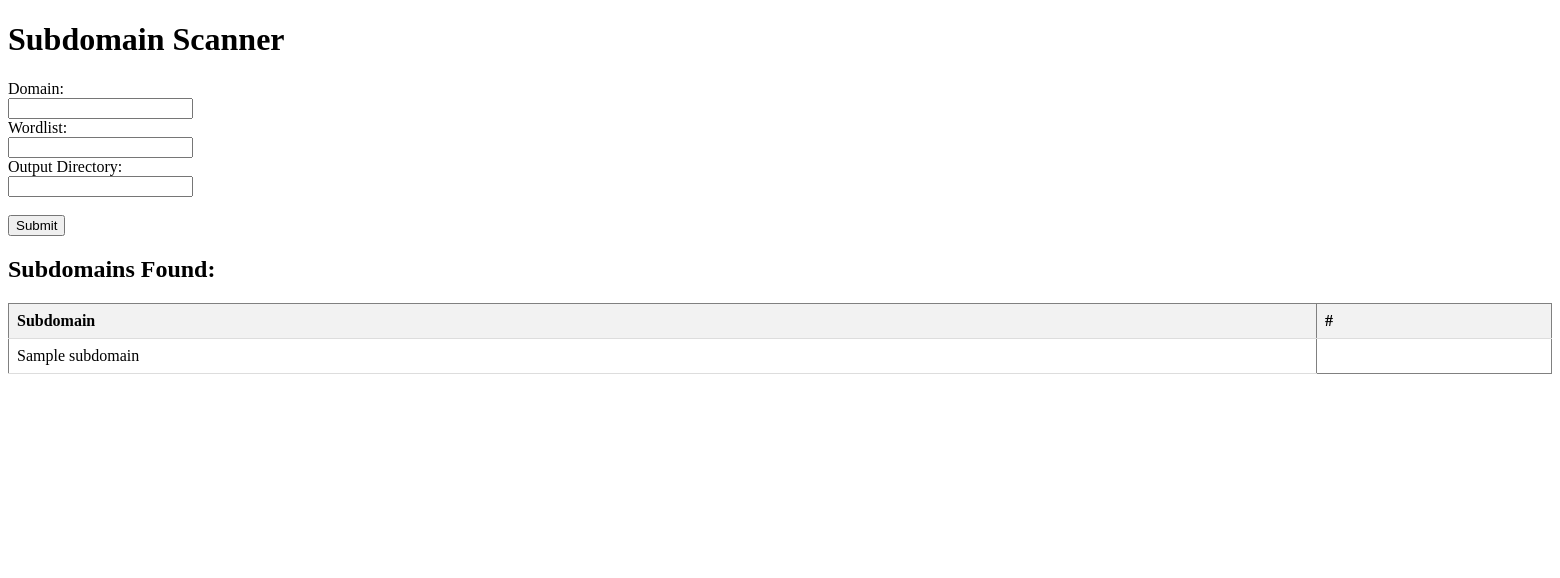
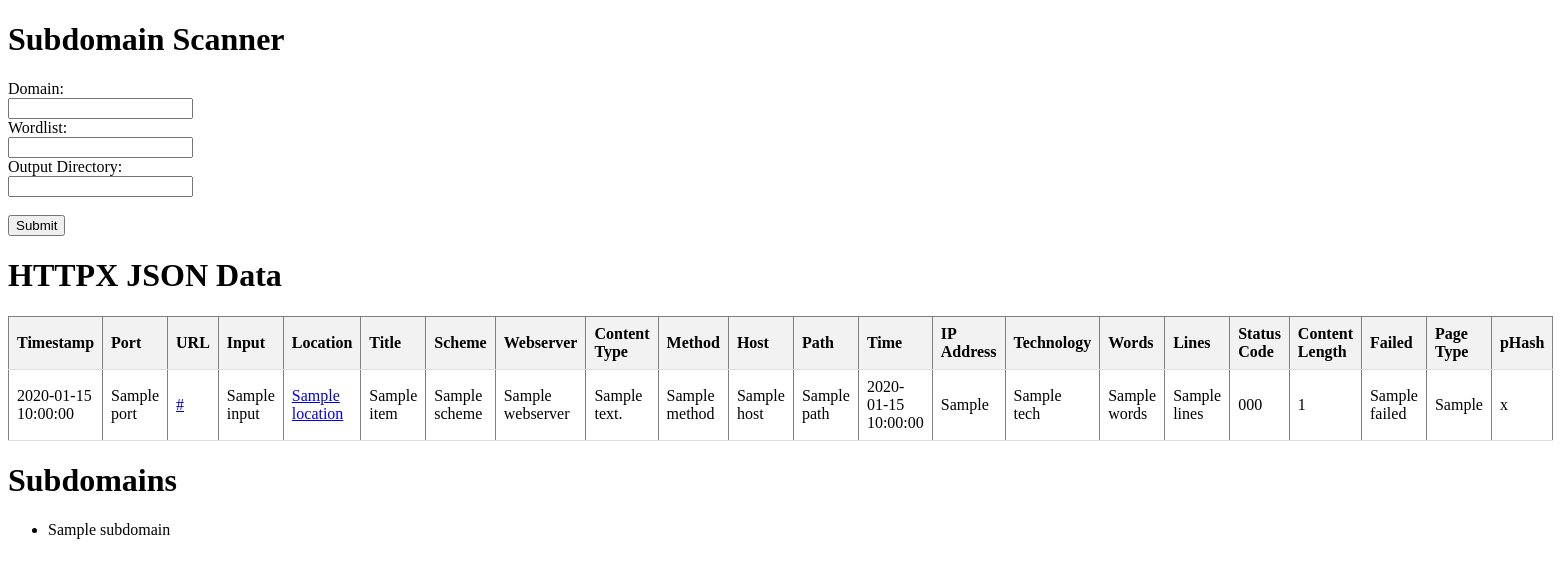
Before and after one commit to jonathann403/assets-monitor, a Flask app: template app/templates/index.html in a window 1560 px wide. Shown: the top 578 px of the page. Run offline with Flask 3, Linux system fonts and the light colour scheme; the template is opened without the code that fills it: most values are stand-ins (such as "Sample title", 1, 10 or a date in 2020).

Commit message:
Added a HTTPX scanner for services that also being displayed in the web-interface!

```diff
--- a/app/templates/index.html
+++ b/app/templates/index.html
@@ -34,17 +34,75 @@
         <input type="submit" value="Submit">
     </form>
 
-    <h2>Subdomains Found:</h2>
+
+{% if data %}
+    <h1>HTTPX JSON Data</h1>
     <table border="1">
-        <tr>
-            <th>Subdomain</th>
-            <th>#</th>
-        </tr>
+        <thead>
+            <tr>
+                <th>Timestamp</th>
+                <th>Port</th>
+                <th>URL</th>
+                <th>Input</th>
+                <th>Location</th>
+                <th>Title</th>
+                <th>Scheme</th>
+                <th>Webserver</th>
+                <th>Content Type</th>
+                <th>Method</th>
+                <th>Host</th>
+                <th>Path</th>
+                <th>Time</th>
+                <th>IP Address</th>
+                <th>Technology</th>
+                <th>Words</th>
+                <th>Lines</th>
+                <th>Status Code</th>
+                <th>Content Length</th>
+                <th>Failed</th>
+                <th>Page Type</th>
+                <th>pHash</th>
+            </tr>
+        </thead>
+        <tbody>
+            {% for item in data %}
+            <tr>
+                <td>{{ item.timestamp }}</td>
+                <td>{{ item.port }}</td>
+                <td><a href="{{ item.url }}">{{ item.url }}</a></td>
+                <td>{{ item.input }}</td>
+                <td><a href="{{ item.location }}">{{ item.location }}</a></td>
+                <td>{{ item.title }}</td>
+                <td>{{ item.scheme }}</td>
+                <td>{{ item.webserver }}</td>
+                <td>{{ item.content_type }}</td>
+                <td>{{ item.method }}</td>
+                <td>{{ item.host }}</td>
+                <td>{{ item.path }}</td>
+                <td>{{ item.time }}</td>
+                <td>{{ item.a.0 }}</td>
+                <td>{{ item.tech.0 if item.tech is defined else "none"}}</td>
+                <td>{{ item.words }}</td>
+                <td>{{ item.lines }}</td>
+                <td>{{ item.status_code }}</td>
+                <td>{{ item.content_length }}</td>
+                <td>{{ item.failed }}</td>
+                <td>{{ item.knowledgebase.PageType }}</td>
+                <td>{{ item.knowledgebase.pHash }}</td>
+            </tr>
+            {% endfor %}
+        </tbody>
+    </table>
+{% endif %}
+
+{% if subdomains %}
+    <h1>Subdomains</h1>
+    <ul>
         {% for subdomain in subdomains %}
-        <tr>
-            <td>{{ subdomain }}</td>
-        </tr>
+        <li>{{ subdomain }}</li>
         {% endfor %}
-    </table>
+    </ul>
+{% endif %}
+
 </body>
 </html>
--- a/run.py
+++ b/run.py
@@ -1,14 +1,18 @@
 from app import create_app
 from src.subdomains_scanner import SubdomainScanner
+from src.httpx_scanner import HttpxScanner
+
 from multiprocessing import Process, set_start_method
 
-domain = ""
+domain = "ynet.co.il"
 
 def run_scanner():
     try:
-        scanner = SubdomainScanner(domain, "./wordlists/subdomains/httparchive_subdomains_2024_04_28.txt")
-        scanner.start_subdomain_scan()
+        #subdomain_scanner = SubdomainScanner(domain, "./wordlists/subdomains/httparchive_subdomains_2024_04_28.txt")
+        #subdomain_scanner.start()
 
+        httpx_scanner = HttpxScanner("./results/ynet.co.il/subdomains.txt", domain)
+        httpx_scanner.start()
     except Exception as e:
         print(e)
 
--- /dev/null
+++ b/src/httpx_scanner/__init__.py
@@ -0,0 +1 @@
+from .HttpxScanner import HttpxScanner
--- a/src/subdomains_scanner/SubdomainScanner.py
+++ b/src/subdomains_scanner/SubdomainScanner.py
@@ -14,7 +14,7 @@ class SubdomainScanner:
             raise ValueError("Condition not met, class creation aborted.")
         self.output_file += "/subdomains.txt"
 
-    def start_subdomain_scan(self):
+    def start(self):
         try:
             # python3 recon.py -d google.com -l ./wordlists/subdomains/httparchive_subdomains_2024_04_28.txt > res.txt
             command = ['python3', './src/massdns_scripts/recon.py', '-d', self.domain, '-l', self.wordlist, '-w', self.output_file]
@@ -22,4 +22,4 @@ class SubdomainScanner:
             subprocess.run(command)
 
         except FileNotFoundError:
-            print("GoBuster tool not found. Make sure it's installed and in your PATH.")
+            print("MassDNS tool not found. Make sure it's installed and in your PATH.")
```
Also changed, not shown: app/routes.py (+9 -2 lines), src/httpx_scanner/HttpxScanner.py (added, +38 -0 lines), 1 other file.
